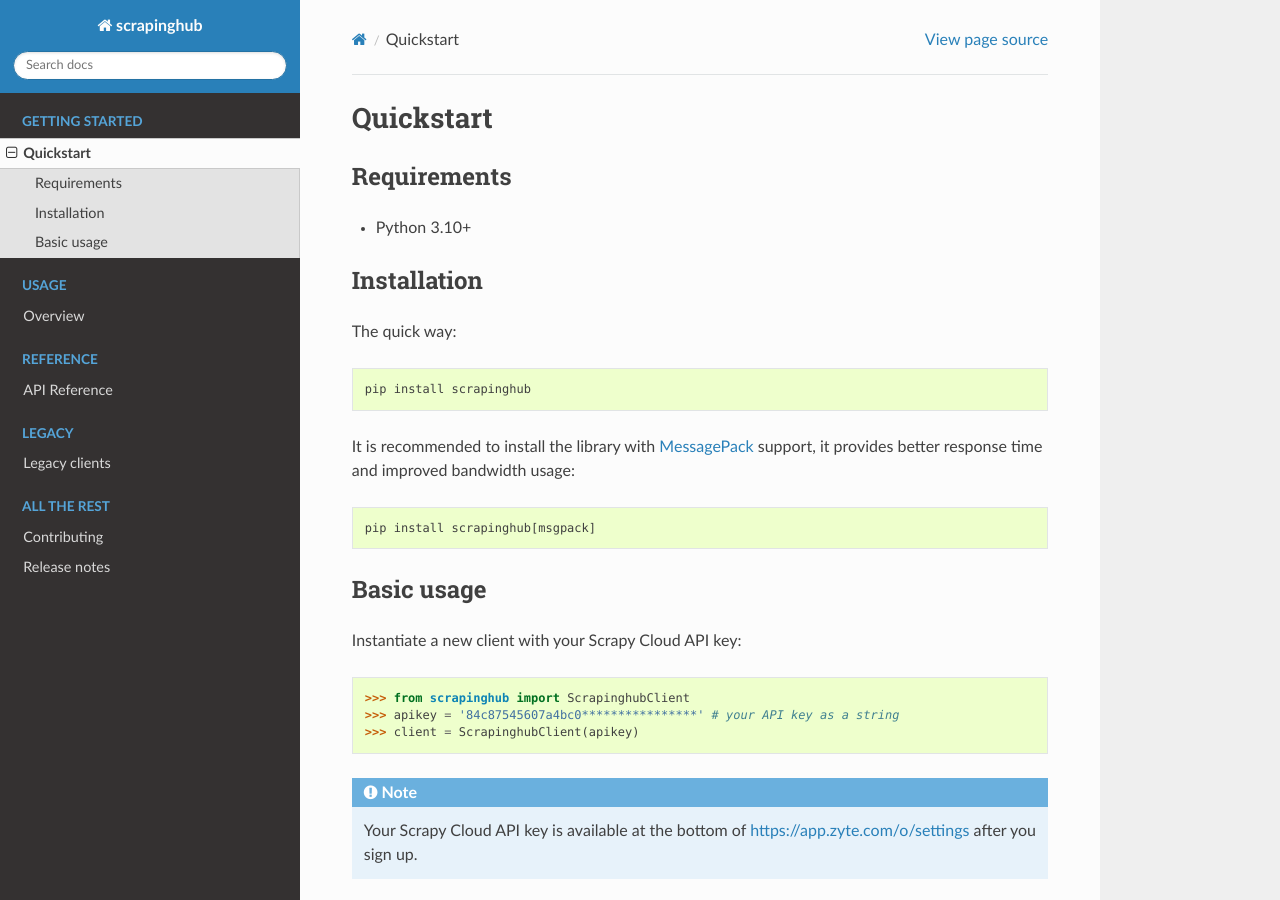
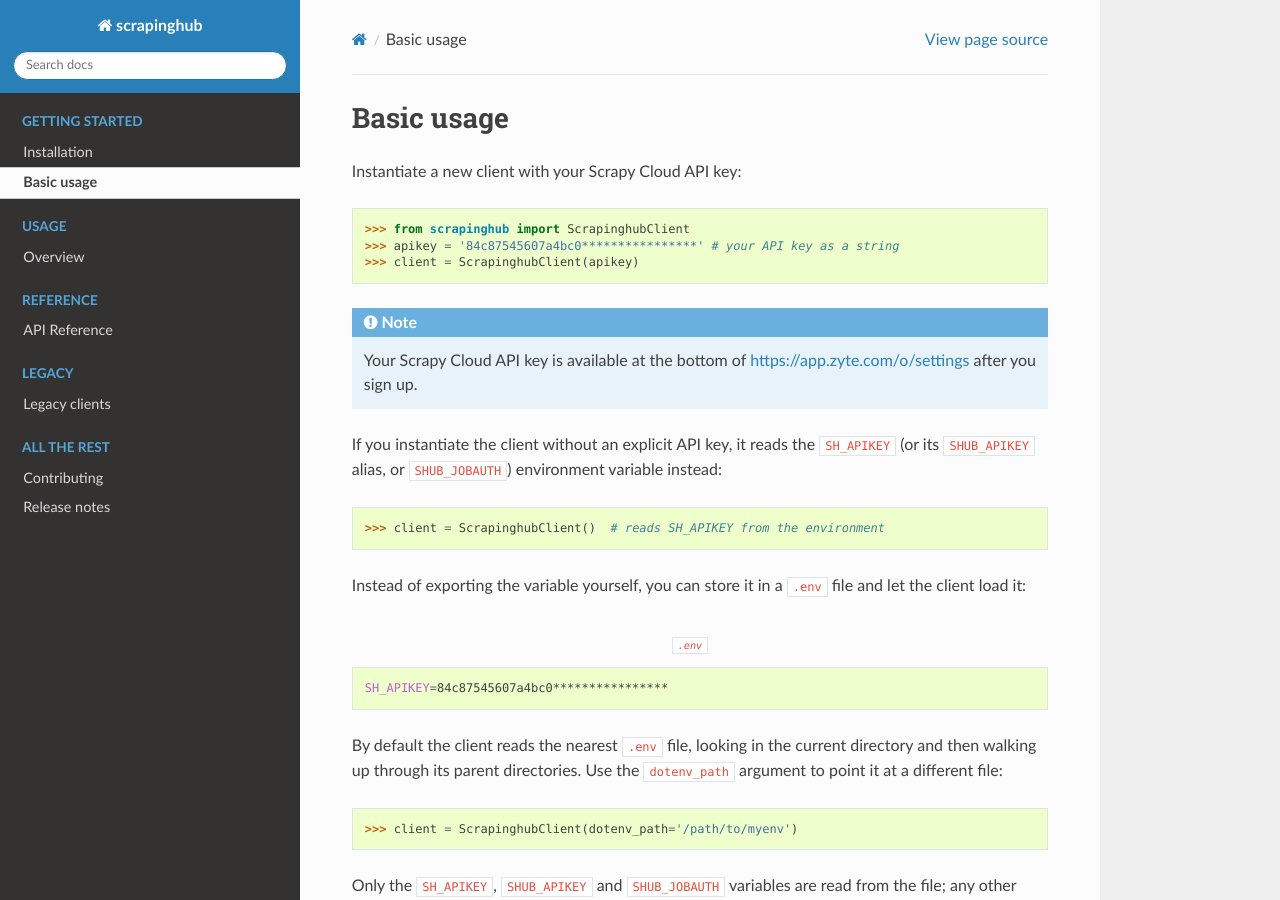
Before and after one commit to scrapinghub/python-scrapinghub, a Sphinx documentation site: the page built from docs/intro/basic.rst, in a window 1280 px wide and 900 px high. Built offline with Sphinx 7.4.7 and the Read the Docs theme 3.1.0, drawn with Linux system fonts in a browser that asks for light colours.

Commit message:
Split the Quickstart page into Installation and Basic usage

```diff
--- a/docs/conf.py
+++ b/docs/conf.py
@@ -42,6 +42,7 @@ VERSION = __version__.rsplit('.', 2)[0]
 extensions = ['sphinx_scrapy', 'sphinx_reredirects']
 
 redirects = {
+    "quickstart": "intro/install.html",
     "client/overview": "../use/overview.html",
     "client/apidocs": "../ref/apidocs.html",
 }
--- a/docs/index.rst
+++ b/docs/index.rst
@@ -10,7 +10,8 @@ The ``scrapinghub`` is a Python library for communicating with the `Scrapinghub
    :caption: Getting started
    :maxdepth: 1
 
-   quickstart
+   intro/install
+   intro/basic
 
 .. toctree::
    :caption: Usage
--- a/docs/quickstart.rst
+++ b/docs/intro/basic.rst
@@ -1,27 +1,5 @@
-Quickstart
-==========
-
-Requirements
-------------
-
-* Python 3.10+
-
-
-Installation
-------------
-
-The quick way::
-
-    pip install scrapinghub
-
-It is recommended to install the library with `MessagePack`_ support,
-it provides better response time and improved bandwidth usage::
-
-    pip install scrapinghub[msgpack]
-
-
 Basic usage
------------
+===========
 
 Instantiate a new client with your Scrapy Cloud API key::
 
@@ -86,6 +64,3 @@ Access your job's output data::
 
 Checkout all the other features in :ref:`overview` or in the more
 detailed :ref:`api-reference`.
-
-
-.. _MessagePack: https://en.wikipedia.org/wiki/MessagePack
```
Also changed, not shown: docs/intro/install.rst (added, +23 -0 lines).
